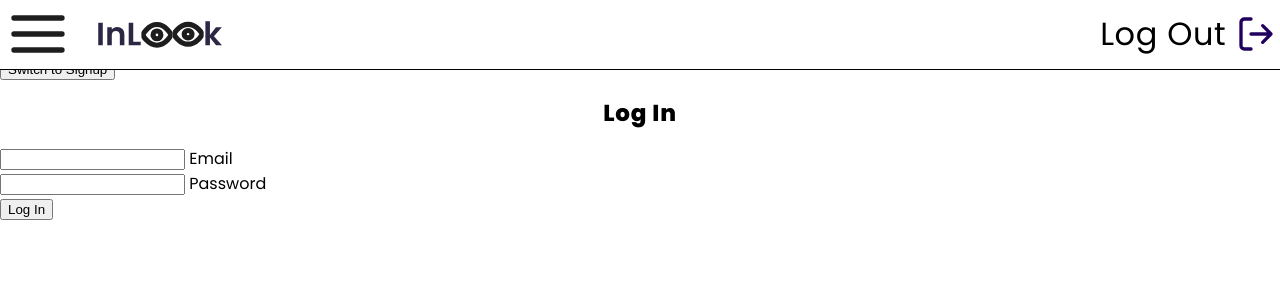
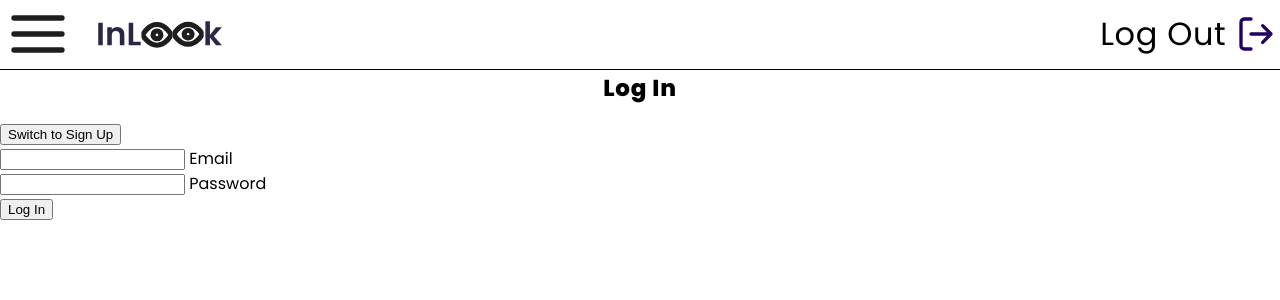
Before and after one commit to jaffamaiah/InLook, a React (Create React App) app in the folder front-end/: page /login in a window 1280 px wide. Shown: the top 300 px of the page. Built offline with nearby package versions, Linux system fonts and the light colour scheme.

Commit message:
Fix LogIn page layout

```diff
--- a/front-end/src/pages/LogIn/LogIn.js
+++ b/front-end/src/pages/LogIn/LogIn.js
@@ -54,13 +54,14 @@ export default function Login() {
     }
 
     return <>
+        <h1>{isLogin ? pages.LogIn.name : 'Sign Up'}</h1>
+
         <button onClick={toggleForm}>
-            {isLogin ? 'Switch to Signup' : 'Switch to Login'}
+            {isLogin ? 'Switch to Sign Up' : 'Switch to Log In'}
         </button>
 
         {isLogin &&
             <div>
-                <h1>{pages.LogIn.name}</h1>
                 <form>
                     <div>
                         <input type='email' onChange={(e) => setEmail(e.target.value)} />
@@ -79,7 +80,6 @@ export default function Login() {
 
         {!isLogin &&
             <div>
-                <h1>Sign Up</h1>
                 <form>
                     <div>
                         <input type='email' onChange={(e) => setEmail(e.target.value)} />
```
